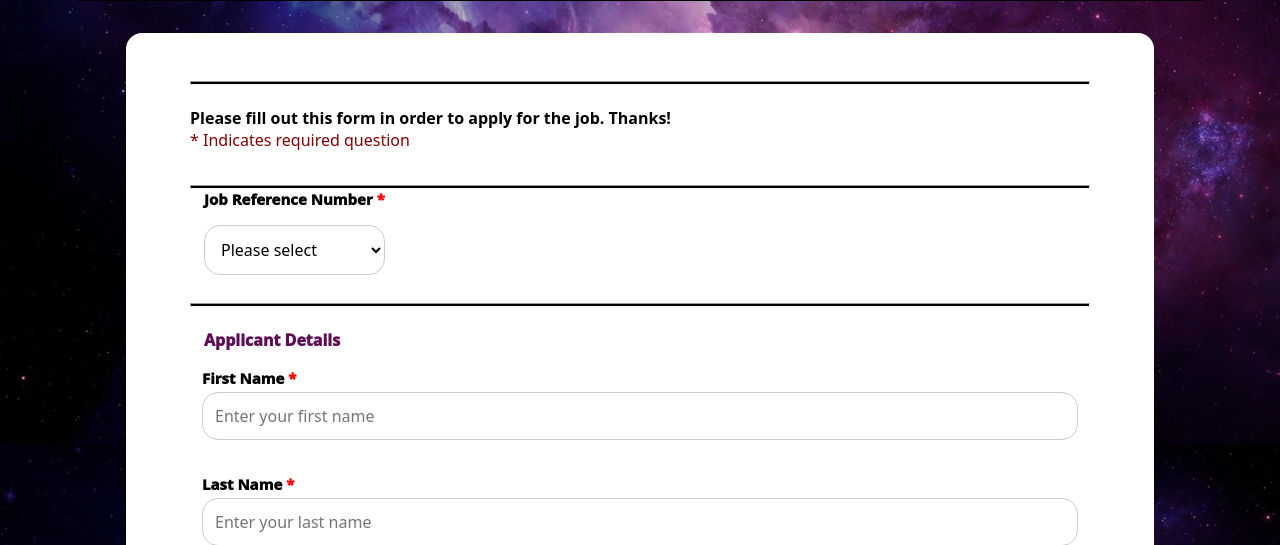
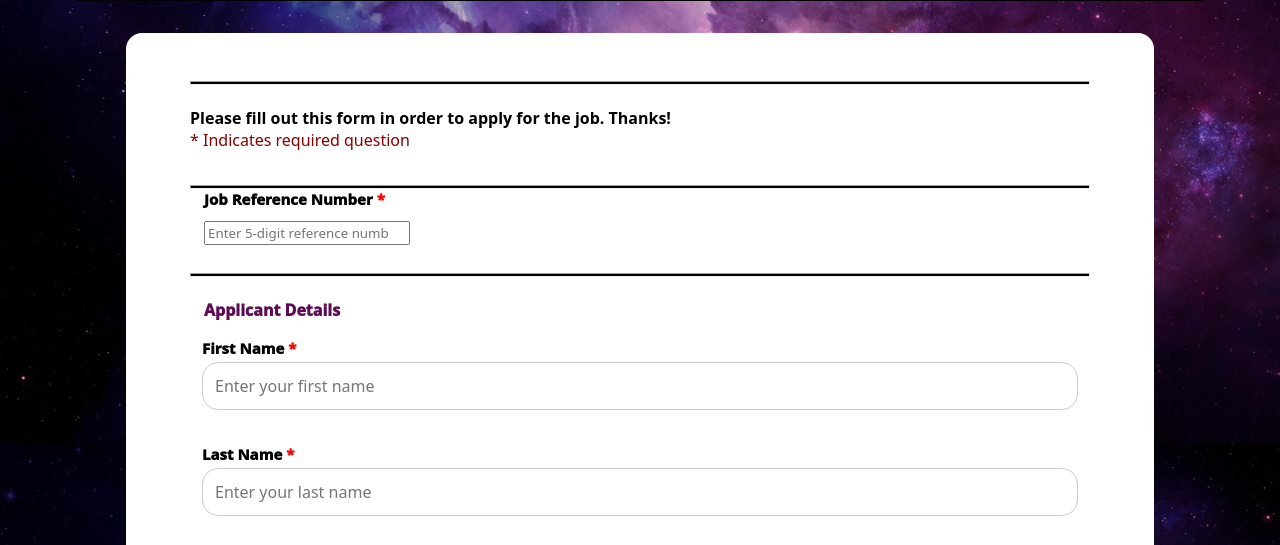
Before and after one commit to Dynamicarian/project2, a PHP site: page /apply.php in a window 1280 px wide. Shown: the part 356-901 px from the top of the page. Run offline with PHP 8.4, Linux system fonts and the light colour scheme.

Commit message:
Change the reference list

```diff
--- a/apply.php
+++ b/apply.php
@@ -46,18 +46,28 @@
 
                         <!-- Job reference selection -->
 
+
+
+
+
+
+
                             <fieldset>
                                 <legend>
-                                    <label for="JobReference">
+                                <label for="JobReference">
                                         <span class="gray-heading">Job Reference Number</span>
                                     </label>
-                                    <select name="JobReference" id="JobReference" required="required">
+                                    <input list="JobReferenceList" name="JobReference" id="JobReference" minlength="5" maxlength="5" pattern="[A-Za-z0-9]{5}"  placeholder="Enter 5-digit reference number">
+                                    <datalist name="JobReference" id="JobReferenceList" required="required">
                                         <option value="">Please select</option>
                                         <option value="ITA27">ITA27</option>
                                         <option value="SYS42">SYS42</option>
-                                    </select>
+                                    </datalist>
                                 </legend>
                             </fieldset>
+
+
+
 
                         <hr>
                         <br>
--- a/styles/styles.css
+++ b/styles/styles.css
@@ -746,9 +746,9 @@ hr {
 
 }
 
+
 /* consistent styling for input elements same (padding, border, margin,
 white background color of the input area, and black text) */
-
 
 form input[type="text"],
 form input[type="date"],
```
